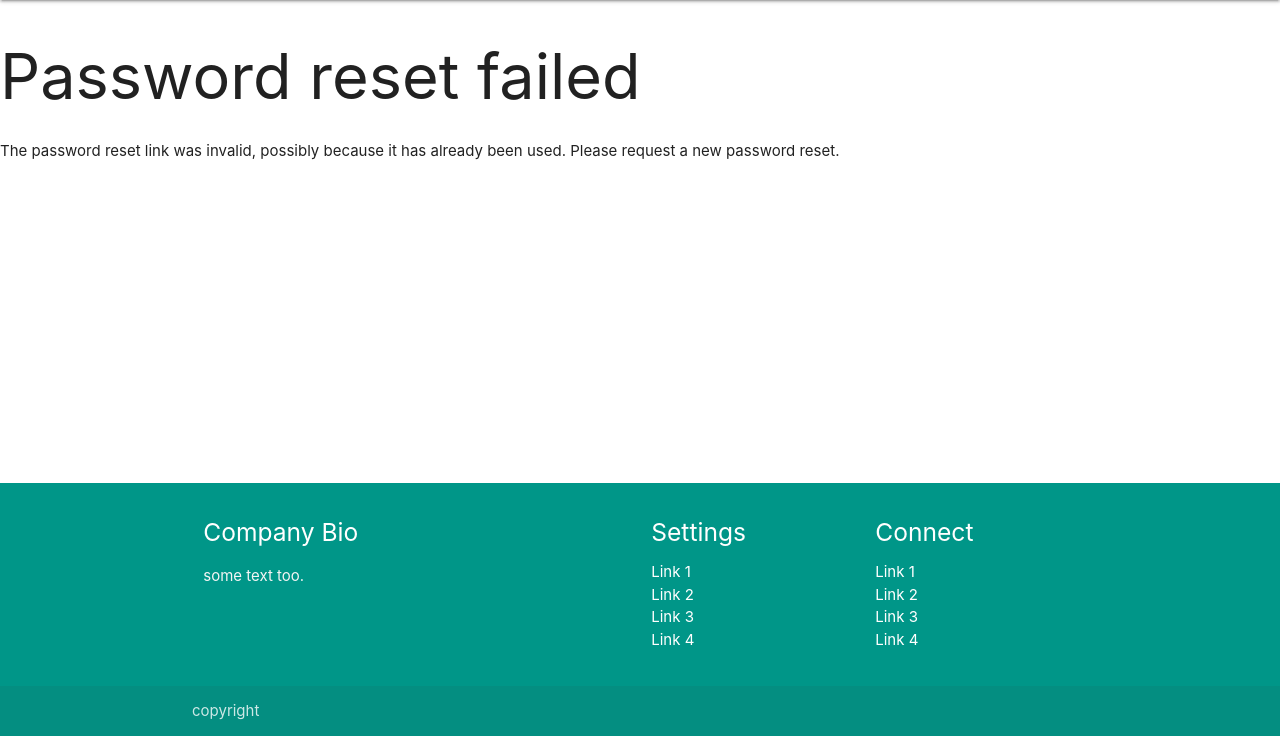
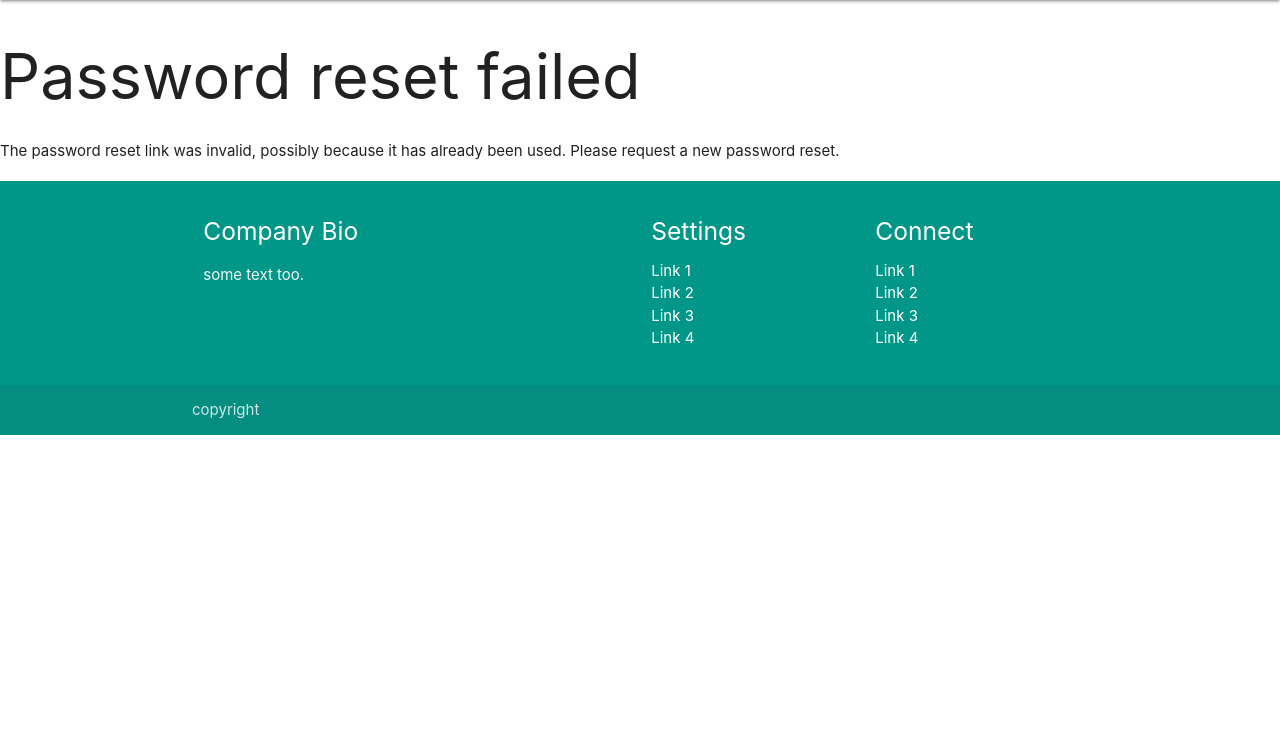
Before and after one commit to Nazarzastavil/Project_Dio, a Django app: page /reset/1/1/ in a window 1280 px wide. Shown: the part 64-800 px from the top of the page. Run offline with Django 3.2, Linux system fonts and the light colour scheme; some libraries are stand-ins or nearby versions.

Commit message:
Revert "Merge branch 'ebal'"
This reverts commit 003e9d739d2b0fdc284687bd1e837719ebb96df8, reversing
changes made to 29650d397f102e2c83ef8a4823ae33a6bd3bee1d.

```diff
--- a/diogen/mainApp/templates/mainApp/wrapper.html
+++ b/diogen/mainApp/templates/mainApp/wrapper.html
@@ -56,7 +56,7 @@
 
 
 
-  <footer class="page-footer teal" style="position:absolute; left: 0; bottom: 0; width: 100%;">
+  <footer class="page-footer teal">
     <div class="container">
     <div class="row">
     <div class="col l6 s12">
```
